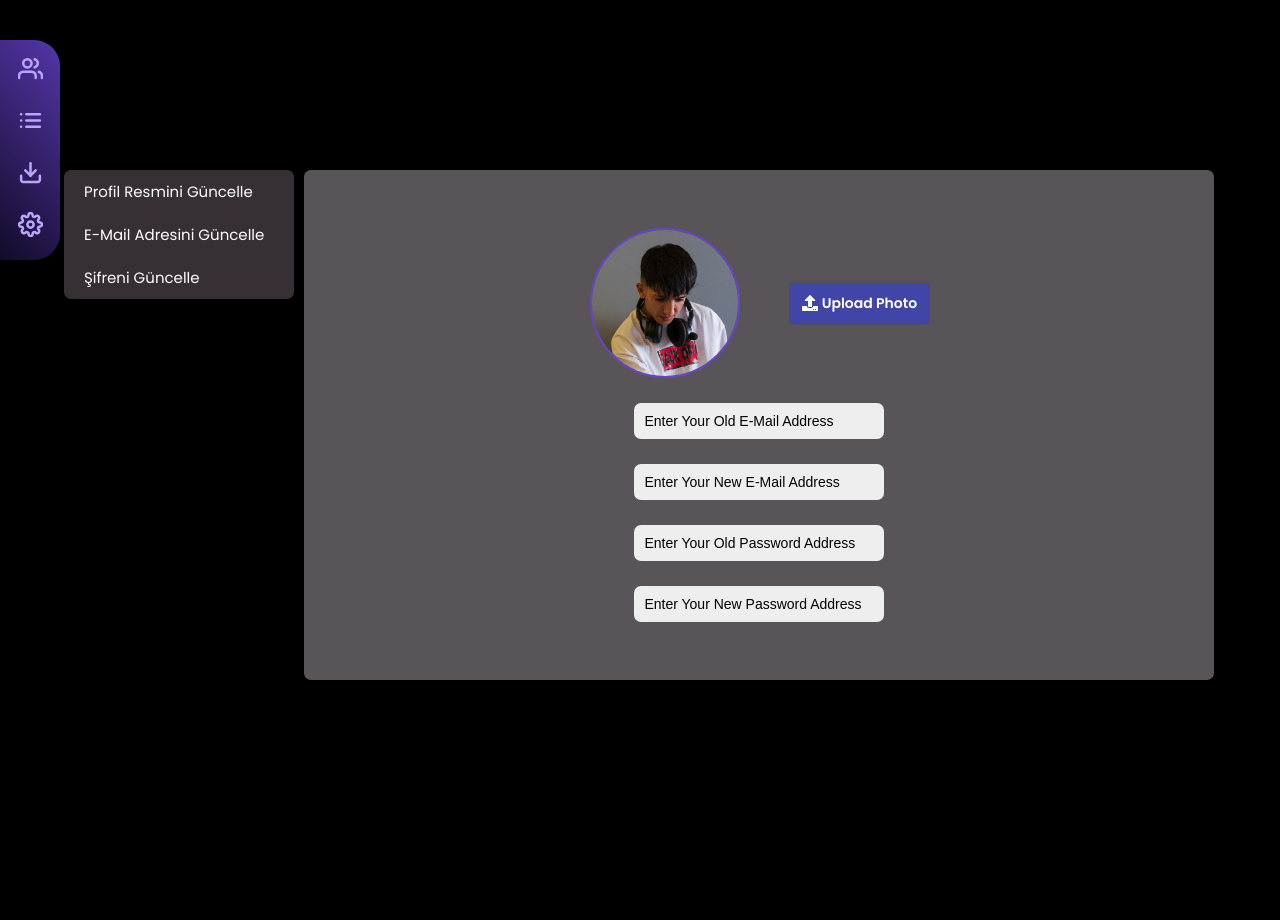
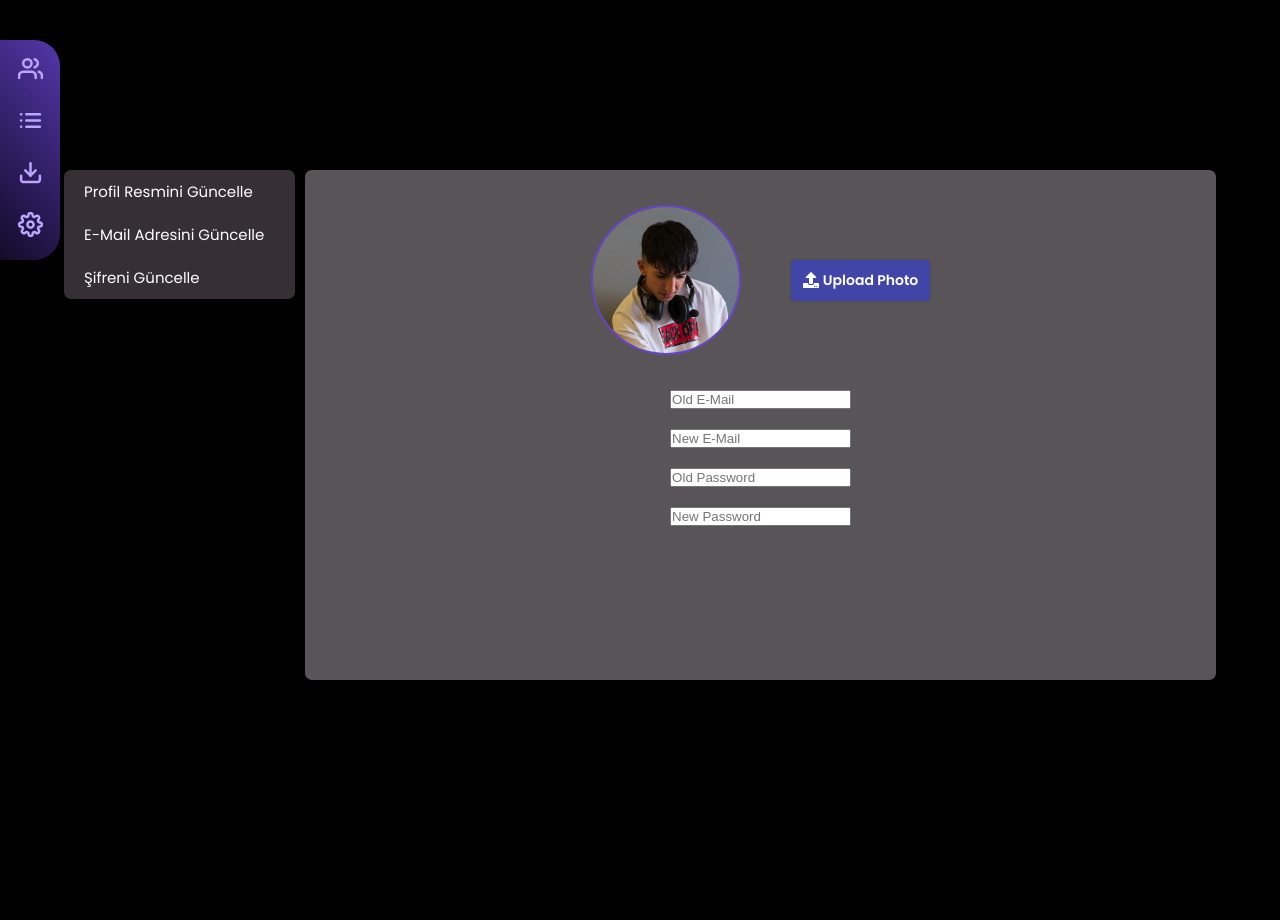
Before and after one commit to Harlexq/dramatic-movies, a PHP site: page /profile.php in a window 1280 px wide. Shown: the part 80-1000 px from the top of the page. Run offline with PHP 8.4, Linux system fonts and the light colour scheme; some libraries are stand-ins or nearby versions.

Commit message:
dramatic

```diff
--- a/assets/css/style.css
+++ b/assets/css/style.css
@@ -1,5 +1,5 @@
 /*
-    Serhan BakÄ±r
+    Serhan BakÃ„Â±r
     Junior Web Developer
 */
 
@@ -799,7 +799,7 @@ body {
 
 .profile-page .profile-page-inner {
     display: flex;
-    column-gap: 10px;
+    gap: 10px;
     align-items: flex-start;
     flex-wrap: wrap;
 }
@@ -809,6 +809,7 @@ body {
     background-color: #362f33;
     border-radius: 7px;
     overflow: hidden;
+    flex: 1 1 auto;
 }
 
 .profile-page .profile-page-inner .profile-page-info .profile-page-nav {
@@ -832,11 +833,8 @@ body {
     height: 510px;
     background-color: #585457;
     border-radius: 7px;
-    display: flex;
-    flex-direction: column;
-    align-items: center;
-    justify-content: center;
-    gap: 25px;
+    padding: 35px;
+    flex: 1 1 auto;
 }
 
 .profile-page .profile-page-inner .profile-page-intr-img {
@@ -881,38 +879,19 @@ body {
     margin-right: 4px;
 }
 
-.profile-page .profile-page-inner .profile-page-intr-email {
+.profile-page .profile-page-inner .profile-page-guard {
     display: flex;
     flex-direction: column;
     align-items: center;
-    justify-content: center;
-    gap: 25px;
+    padding: 35px;
+    gap: 20px;
 }
 
-.profile-page .profile-page-inner .profile-page-intr-password {
+.profile-page .profile-page-inner .profile-page-guard .input-content {
     display: flex;
     flex-direction: column;
     align-items: center;
-    justify-content: center;
-    gap: 25px;
-}
-
-.profile-page .profile-page-inner .profile-page-intr-email .email-input,
-.profile-page .profile-page-inner .profile-page-intr-password .password-input {
-    outline: none;
-    background-color: #eee;
-    border: none;
-    font-size: 14px;
-    color: #000;
-    padding: 10px;
-    width: 250px;
-    border-radius: 7px;
-}
-
-.profile-page .profile-page-inner .profile-page-intr-email .email-input::placeholder,
-.profile-page .profile-page-inner .profile-page-intr-password .password-input::placeholder {
-    color: #000;
-    font-size: 14px;
+    gap: 20px;
 }
 
 .footer {
--- a/profile.php
+++ b/profile.php
@@ -32,7 +32,7 @@
                 <div class="profile-page-intr">
                     <div class="profile-page-intr-img" id="profile-page-intr-img">
                         <img class="profile-intr-img" id="profile-image" src="assets/img/SerhanBakir.jpg" alt="">
-                        <div class="file-input-content">
+                        <form class="file-input-content">
                             <input type="file" name="file-input" id="file-input" class="file-input" accept="image/jpeg, image/png, image/jpg, image/webp, image/gif">
                             <label class="file-label" for="file-input">
                                 <svg aria-hidden="true" focusable="false" data-prefix="fas" data-icon="upload" class="svg-inline--fa fa-upload fa-w-16" role="img" xmlns="http://www.w3.org/2000/svg" viewBox="0 0 512 512">
@@ -40,16 +40,18 @@
                                 </svg>
                                 <span>Upload Photo</span>
                             </label>
+                        </form>
+                    </div>
+                    <form class="profile-page-guard">
+                        <div class="input-content">
+                            <input type="email" class="email-input" placeholder="Old E-Mail">
+                            <input type="email" class="email-input" placeholder="New E-Mail">
                         </div>
-                    </div>
-                    <div class="profile-page-intr-email" id="profile-page-intr-email">
-                        <input class="email-input" type="email" placeholder="Enter Your Old E-Mail Address">
-                        <input class="email-input" type="email" placeholder="Enter Your New E-Mail Address">
-                    </div>
-                    <div class="profile-page-intr-password" id="profile-page-intr-password">
-                        <input class="password-input" type="password" placeholder="Enter Your Old Password Address">
-                        <input class="password-input" type="password" placeholder="Enter Your New Password Address">
-                    </div>
+                        <div class="input-content">
+                            <input type="password" class="pass-input" placeholder="Old Password">
+                            <input type="password" class="pass-input" placeholder="New Password">
+                        </div>
+                    </form>
                 </div>
             </div>
         </div>
```
